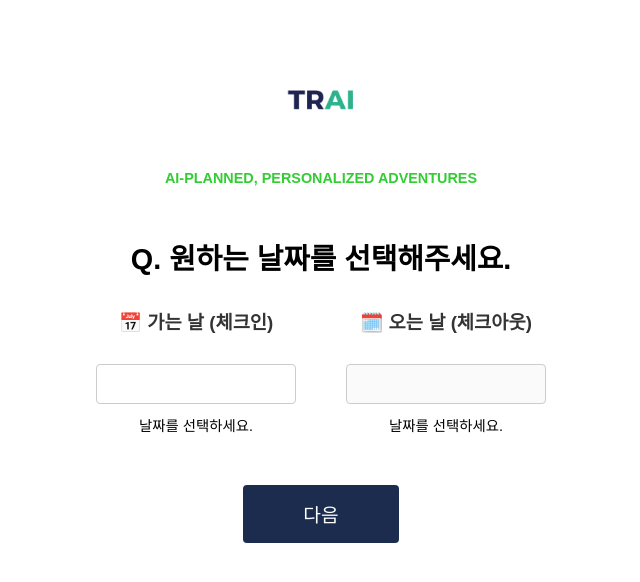
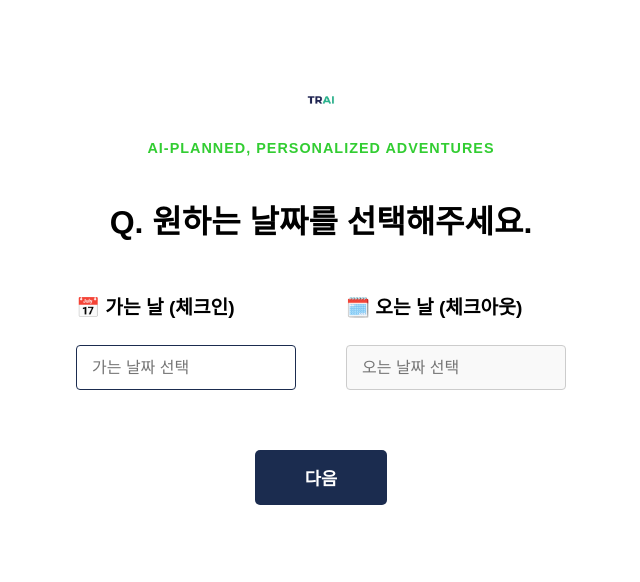
Before and after one commit to Roh37Chef/TRAI, a React (Vite) app in the folder frontend/: page /option3 in a window 1280 px wide. Shown: the top 582 px of the page, without its empty margins (319-959 px from the left). Built offline with nearby package versions, Linux system fonts and the light colour scheme; what react-naver-maps would draw is missing.

Commit message:
Update Option3Page.jsx

```diff
--- a/frontend/src/pages/Option3Page.jsx
+++ b/frontend/src/pages/Option3Page.jsx
@@ -1,10 +1,9 @@
-// src/pages/Option3Page.jsx (디자인된 달력 UI를 위한 react-datepicker 복구 최종 버전)
+// src/pages/Option3Page.jsx
 
 import React, { useState } from 'react';
 import { useNavigate } from 'react-router-dom';
 import DatePicker from 'react-datepicker';
-import 'react-datepicker/dist/react-datepicker.css'; // 디자인된 달력의 CSS
-// style.css에서 react-datepicker CSS를 오버라이딩하여 커스텀 디자인을 적용합니다.
+import 'react-datepicker/dist/react-datepicker.css'; // 달력 스타일 불러오기
 
 import LargeLogo from '../assets/logo1.jpg';
 
@@ -16,18 +15,18 @@ const datePickerContainerStyle = {
     margin: '0 auto',
 };
 
-// input 스타일 (DatePicker가 사용하는 input 태그에 적용됨)
 const inputStyle = {
     padding: '10px',
-    border: '1px solid #ccc',
+    border: '1px solid #1B2C4F', // 테두리 색상 진하게
     borderRadius: '4px',
     boxSizing: 'border-box',
     fontSize: '1em',
-    textAlign: 'center',
+    textAlign: 'left', // 텍스트 왼쪽 정렬 (스크린샷 참고)
     cursor: 'pointer',
-    width: '200px',
+    width: '220px', // 너비 살짝 조정
     marginTop: '10px',
-    height: '40px',
+    height: '45px', // 높이 조정
+    paddingLeft: '15px'
 };
 
 const Option3Page = () => {
@@ -45,7 +44,6 @@ const Option3Page = () => {
             return;
         }
 
-        // Option 4를 건너뛰고 Option 6으로 이동하는 라우팅 유지
         navigate('/option6', {
             state: {
                 goingDate: goingDate.toISOString().split('T')[0],
@@ -55,25 +53,27 @@ const Option3Page = () => {
     };
 
     return (
-        <div style={{ textAlign: 'center', paddingTop: '50px' }}>
-            <img
-                src={LargeLogo}
-                alt="TRAI Logo"
-                style={{ height: '100px', margin: '0 auto 20px auto', display: 'block' }}
-            />
-            <p style={{ fontSize: '0.9em', color: '#32CD32', fontWeight: 'bold', marginBottom: '50px' }}>
+        <div style={{ textAlign: 'center', paddingTop: '80px' }}>
+             {/* 로고 영역 */}
+             <div style={{ marginBottom: '20px' }}>
+                <img
+                    src={LargeLogo}
+                    alt="TRAI Logo"
+                    style={{ height: '40px', display: 'block', margin: '0 auto' }}
+                />
+            </div>
+
+            <p style={{ fontSize: '0.9em', color: '#32CD32', fontWeight: 'bold', marginBottom: '40px', letterSpacing: '1px' }}>
                 AI-PLANNED, PERSONALIZED ADVENTURES
             </p>
 
-            <h2 style={{ fontSize: '1.8em', margin: '0 0 30px 0' }}>
+            <h2 style={{ fontSize: '2em', fontWeight: 'bold', margin: '0 0 50px 0', color: 'black' }}>
                 Q. 원하는 날짜를 선택해주세요.
             </h2>
 
             <div style={datePickerContainerStyle}>
-
-                {/* 가는 날 선택 (DatePicker 사용) */}
                 <div>
-                    <h3 style={{ marginBottom: '20px', color: goingDate ? '#1B2C4F' : '#333' }}>
+                    <h3 style={{ marginBottom: '15px', color: 'black', fontWeight: 'bold', fontSize: '1.2em', textAlign: 'left' }}>
                         📅 가는 날 (체크인)
                     </h3>
                     <DatePicker
@@ -83,16 +83,13 @@ const Option3Page = () => {
                         startDate={goingDate}
                         endDate={comingDate}
                         minDate={new Date()}
-                        customInput={<input style={inputStyle} readOnly placeholder="가는 날짜 선택"/>}
+                        placeholderText="가는 날짜 선택"
+                        customInput={<input style={inputStyle} />}
                     />
-                    <p style={{ marginTop: '10px', fontSize: '0.9em' }}>
-                        {goingDate ? `선택된 날짜: ${goingDate.toDateString()}` : '날짜를 선택하세요.'}
-                    </p>
                 </div>
 
-                {/* 오는 날 선택 (DatePicker 사용) */}
                 <div>
-                    <h3 style={{ marginBottom: '20px', color: comingDate ? '#1B2C4F' : '#333' }}>
+                    <h3 style={{ marginBottom: '15px', color: 'black', fontWeight: 'bold', fontSize: '1.2em', textAlign: 'left' }}>
                         🗓️ 오는 날 (체크아웃)
                     </h3>
                     <DatePicker
@@ -102,26 +99,25 @@ const Option3Page = () => {
                         startDate={goingDate}
                         endDate={comingDate}
                         minDate={goingDate || new Date()}
-                        customInput={<input style={inputStyle} readOnly placeholder="오는 날짜 선택"/>}
-                        disabled={!goingDate} // 가는 날이 선택되어야 오는 날 선택 가능
+                        placeholderText="오는 날짜 선택"
+                        customInput={<input style={{...inputStyle, backgroundColor: '#f9f9f9', border: '1px solid #ccc'}} />} // 오는 날은 약간 다르게 (스크린샷 느낌)
+                        disabled={!goingDate}
                     />
-                    <p style={{ marginTop: '10px', fontSize: '0.9em' }}>
-                        {comingDate ? `선택된 날짜: ${comingDate.toDateString()}` : '날짜를 선택하세요.'}
-                    </p>
                 </div>
             </div>
 
             <button
                 onClick={handleNext}
                 style={{
-                    marginTop: '50px',
-                    padding: '15px 60px',
+                    marginTop: '60px',
+                    padding: '15px 50px',
                     backgroundColor: '#1B2C4F',
                     color: 'white',
                     border: 'none',
-                    borderRadius: '4px',
+                    borderRadius: '5px',
                     cursor: 'pointer',
-                    fontSize: '1.2em'
+                    fontSize: '1.1em',
+                    fontWeight: 'bold'
                 }}
             >
                 다음
```
